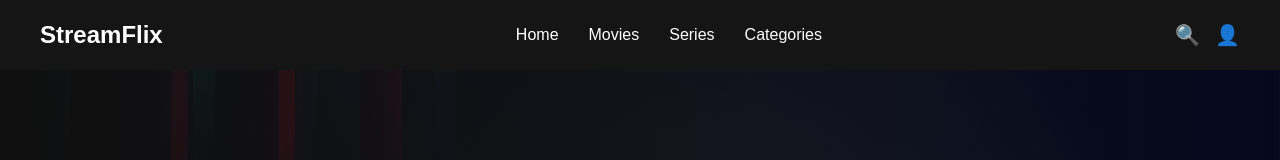
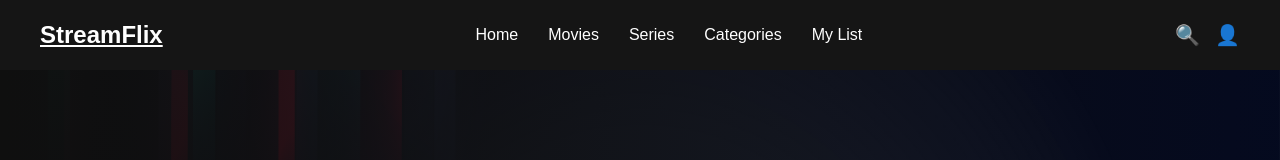
Before and after one commit to Pritishtalwar/StreamFlix, a React app in the folder frontend/: page / in a window 1280 px wide. Shown: the top 160 px of the page. Built offline with nearby package versions, Linux system fonts and the light colour scheme; no server answers; the HTML template or start-up script is replaced by a standard one.

Commit message:
Improve navbar navigation

```diff
--- a/frontend/src/components/Navbar.jsx
+++ b/frontend/src/components/Navbar.jsx
@@ -1,22 +1,45 @@
 import { Link } from 'react-router-dom'
+
 function Navbar() {
   return (
     <nav className="navbar">
-      <div className="logo">
+
+      <Link to="/" className="logo">
         StreamFlix
-      </div>
+      </Link>
 
       <div className="nav-links">
-        <a href="#">Home</a>
-        <a href="#">Movies</a>
-        <a href="#">Series</a>
-        <a href="#">Categories</a>
+
+        <Link to="/">
+          Home
+        </Link>
+
+        <Link to="/">
+          Movies
+        </Link>
+
+        <Link to="/">
+          Series
+        </Link>
+
+        <Link to="/">
+          Categories
+        </Link>
+
+        <Link to="/my-list">
+          My List
+        </Link>
+
       </div>
 
       <div className="nav-actions">
+
         <button>🔍</button>
+
         <button>👤</button>
+
       </div>
+
     </nav>
   )
 }
```
